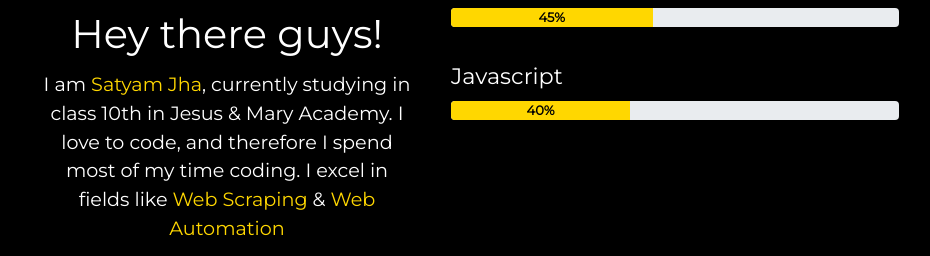
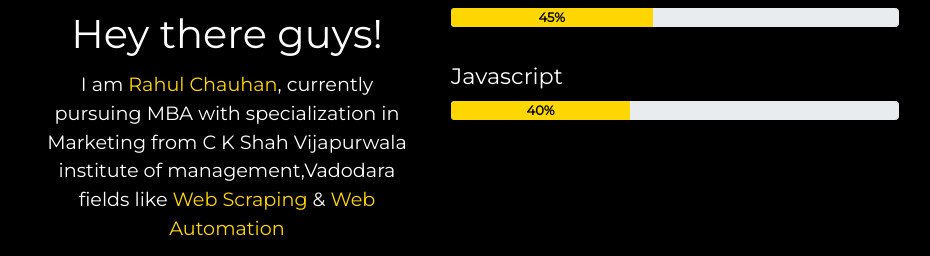
Before and after one commit to rahulchauhan97/por, a plain HTML site: page index.html in a window 1280 px wide. Shown: the part 1392-1648 px from the top of the page, without its empty margins (189-1119 px from the left). Drawn offline with nearby package versions, Linux system fonts and the light colour scheme.

Commit message:
Update index.html

```diff
--- a/index.html
+++ b/index.html
@@ -79,9 +79,9 @@
               <div class="card-body">
                 <h1 class="card-title">Hey there guys!</h1>
                 <p id="intro-text" class="card-text">
-                  I am <span class="highlight">Satyam Jha</span>, currently
-                  studying in class 10th in Jesus & Mary Academy. I love to
-                  code, and therefore I spend most of my time coding. I excel in
+                  I am <span class="highlight">Rahul Chauhan</span>, currently
+                  pursuing MBA with specialization in Marketing from C K Shah Vijapurwala institute of management,Vadodara
+
                   fields like <span class="highlight">Web Scraping</span> &
                   <span class="highlight">Web Automation</span>
                 </p>
```
